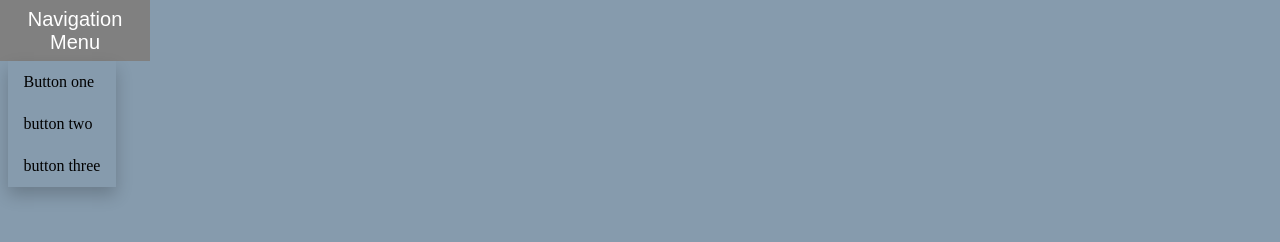
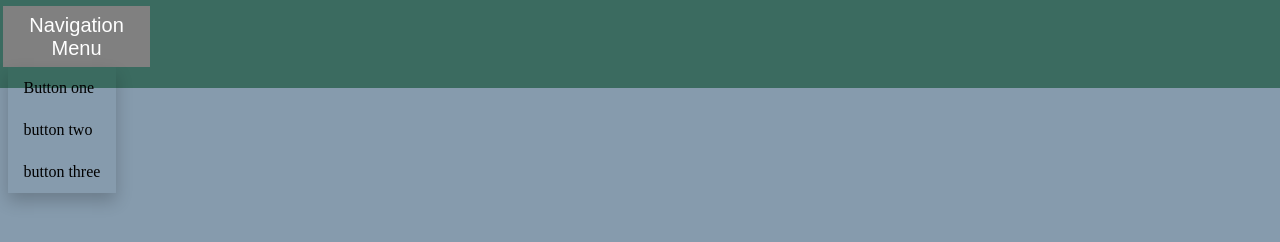
Before and after one commit to WiryWeare/template-website-2, a plain HTML site: page index.html in a window 1280 px wide. Drawn offline with Linux system fonts and the light colour scheme.

Commit message:
added a header and formatted
yes

```diff
--- a/index.html
+++ b/index.html
@@ -6,7 +6,8 @@
     <link rel="stylesheet" href="indexstyle.css" />
   </head>
   <body>
-    <div class="dropdown">
+    <div class="header">
+      <div class="dropdown">
         <button class="dropbtn">Navigation Menu</button>
         <div class="dropdown-content">
           <a href="">Button one</a>
@@ -14,5 +15,6 @@
           <a href="">button three</a>
         </div>
       </div>
+    </div>
   </body>
 </html>
--- a/indexstyle.css
+++ b/indexstyle.css
@@ -4,6 +4,8 @@
   padding: 5%;
   font-size: 20px;
   border: none;
+  margin-top: 4.3%;
+  margin-left: 2%;
 }
 
 .dropdown {
--- a/mainstyle.css
+++ b/mainstyle.css
@@ -2,3 +2,11 @@ body{
     margin: 0%;
     background-color: #869bad;
 }
+
+.header{
+    position: absolute;
+    width: 100%;
+    height: 11%;
+    background-color: #3b6b60;
+    filter: drop-shadow 0px 4px 4px rgba(0, 0, 0, 0.25), 0px 0px 25px #000000;
+}
```
